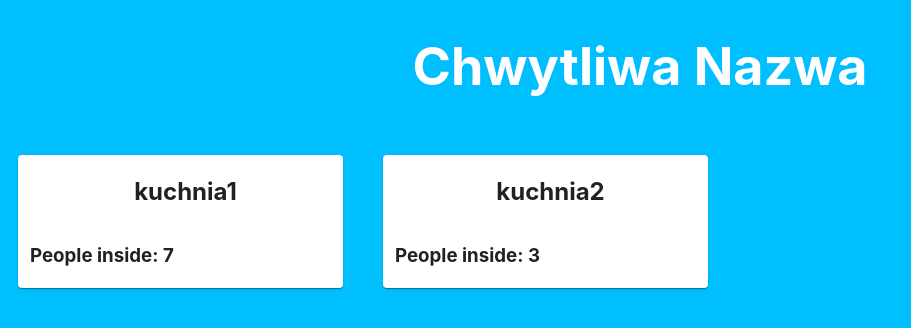
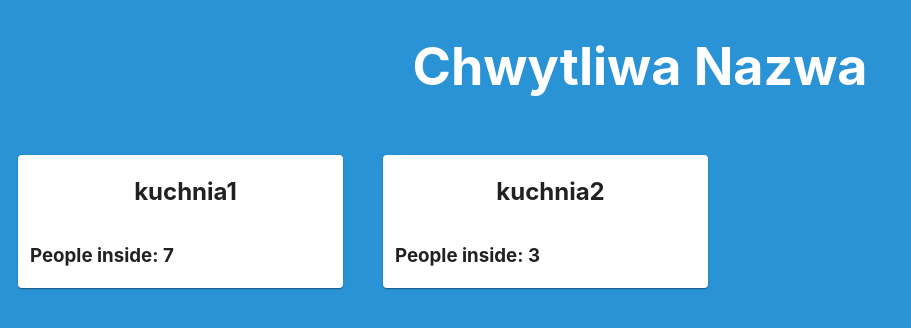
Before and after one commit to Solvinden-Team/bitehack-front, a React (Create React App) app: page / in a window 1280 px wide. Shown: the top 328 px of the page, without its empty margins (0-911 px from the left). Built offline with nearby package versions, Linux system fonts and the light colour scheme.

Commit message:
Minor update

```diff
--- a/package.json
+++ b/package.json
@@ -10,6 +10,7 @@
     "react": "^16.12.0",
     "react-dom": "^16.12.0",
     "react-scripts": "3.3.0",
+    "serialize-javascript": "2.1.1",
     "typeface-roboto": "0.0.75"
   },
   "scripts": {
--- a/src/App.css
+++ b/src/App.css
@@ -36,8 +36,7 @@
     justify-content: center;
     display: flex;
     flex-direction: column;
-    background: midnightblue;
-    color: white;
+    background: #EDFAFD;
     text-indent: 10px;
 }
 
--- a/src/index.css
+++ b/src/index.css
@@ -5,7 +5,7 @@ body {
     sans-serif;
     -webkit-font-smoothing: antialiased;
     -moz-osx-font-smoothing: grayscale;
-    background-color: deepskyblue;
+    background-color: #2A93D5;
 }
 
 code {
```
Also changed, not shown: 1 other file (tests, documents, lock files or other folders).
